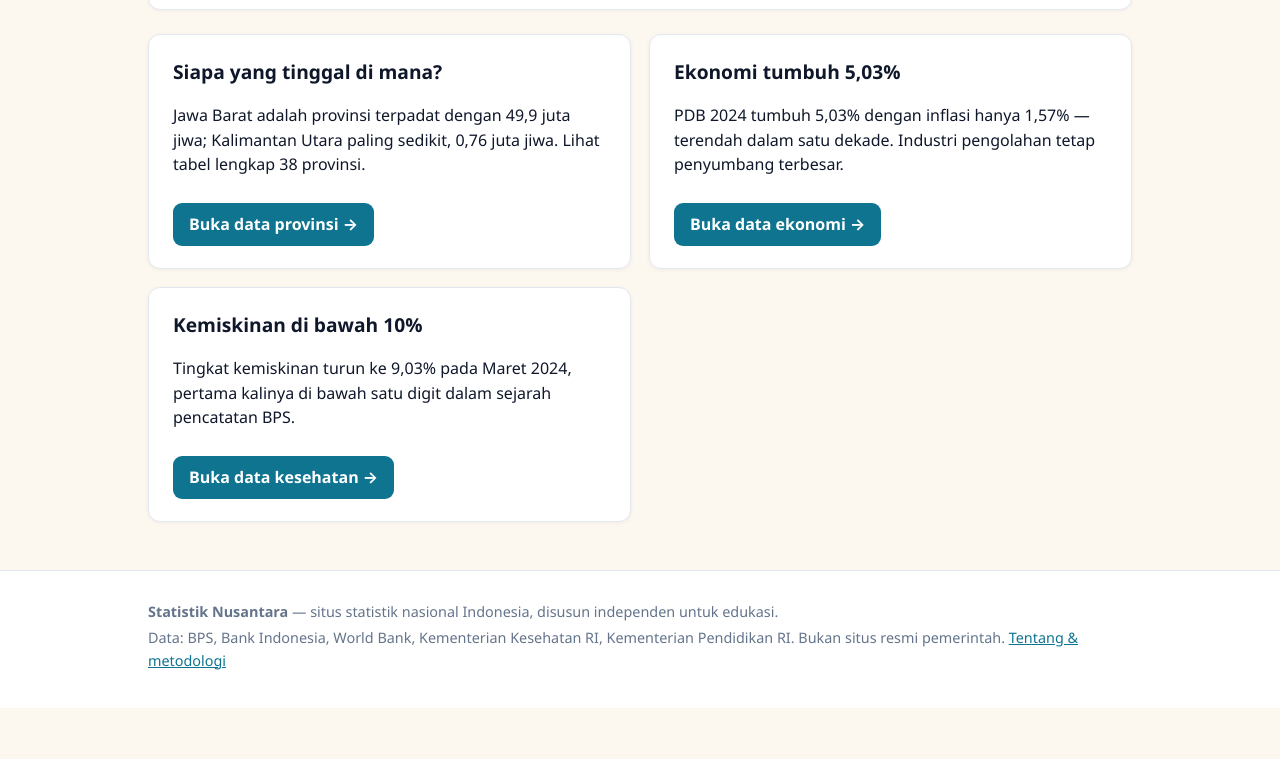
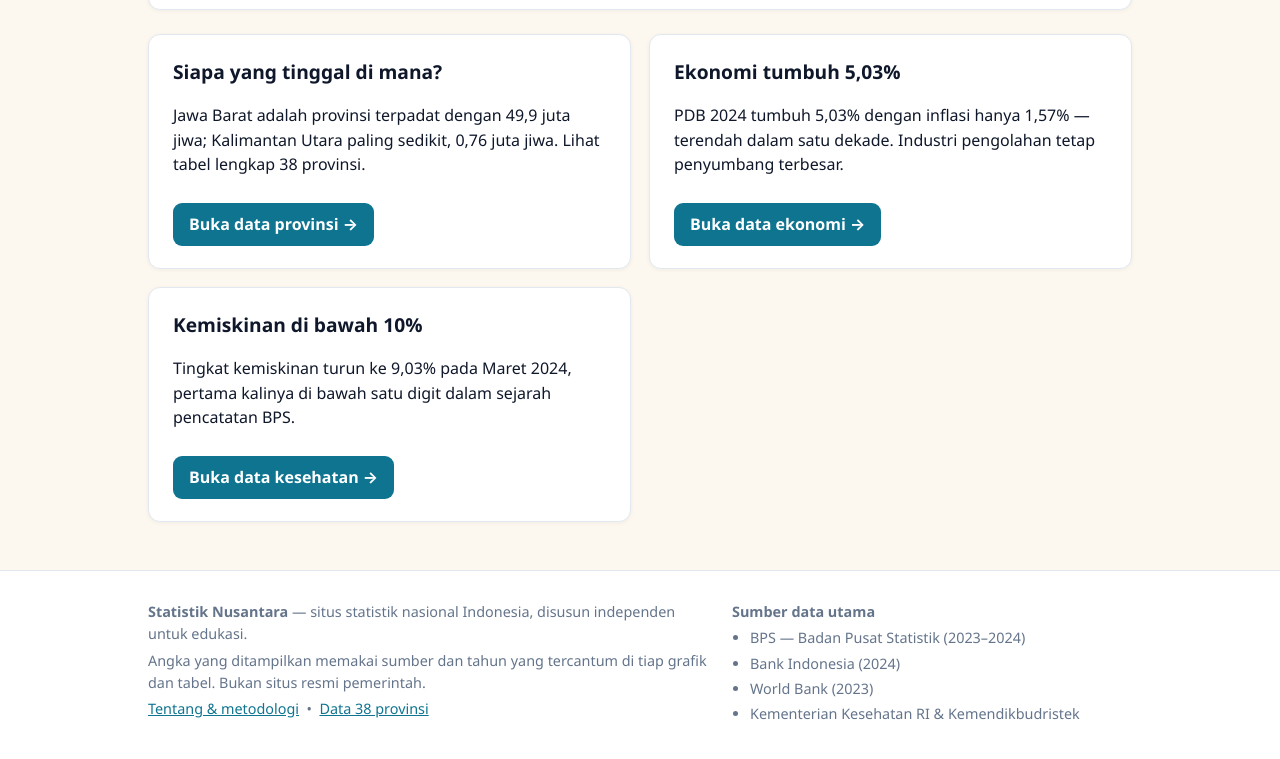
Before and after one commit to Zikri167/makefun-national-statistics-site-01, a plain HTML site: page app/index.html in a window 1280 px wide. Shown: the part 2059-2818 px from the top of the page. Before the commit the page ends 2767 px from the top, so only its background shows below. Drawn offline with Linux system fonts and the light colour scheme.

Commit message:
v2: peta ubin 38 provinsi, piramida penduduk, sparkline KPI, polish visual

```diff
--- a/app/index.html
+++ b/app/index.html
@@ -18,9 +18,21 @@
 </header>
 <main id="app" class="wrap"></main>
 <footer class="site-footer">
-  <div class="wrap">
-    <p><strong>Statistik Nusantara</strong> — situs statistik nasional Indonesia, disusun independen untuk edukasi.</p>
-    <p>Data: BPS, Bank Indonesia, World Bank, Kementerian Kesehatan RI, Kementerian Pendidikan RI. Bukan situs resmi pemerintah. <a href="#/about">Tentang &amp; metodologi</a></p>
+  <div class="wrap footer-grid">
+    <div>
+      <p><strong>Statistik Nusantara</strong> — situs statistik nasional Indonesia, disusun independen untuk edukasi.</p>
+      <p>Angka yang ditampilkan memakai sumber dan tahun yang tercantum di tiap grafik dan tabel. Bukan situs resmi pemerintah.</p>
+      <p><a href="#/about">Tentang &amp; metodologi</a> &nbsp;•&nbsp; <a href="#/regions">Data 38 provinsi</a></p>
+    </div>
+    <div>
+      <p><strong>Sumber data utama</strong></p>
+      <ul class="footer-sources">
+        <li>BPS — Badan Pusat Statistik (2023–2024)</li>
+        <li>Bank Indonesia (2024)</li>
+        <li>World Bank (2023)</li>
+        <li>Kementerian Kesehatan RI &amp; Kemendikbudristek</li>
+      </ul>
+    </div>
   </div>
 </footer>
 </body>
```
